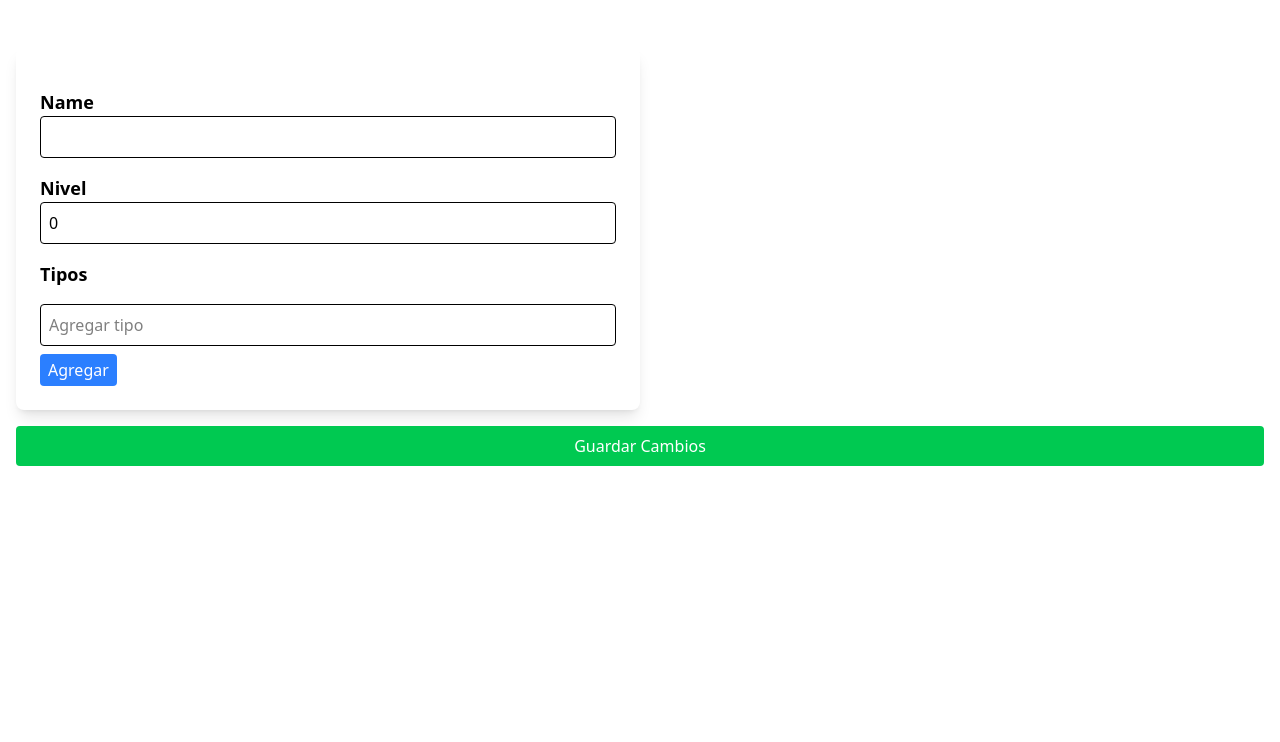
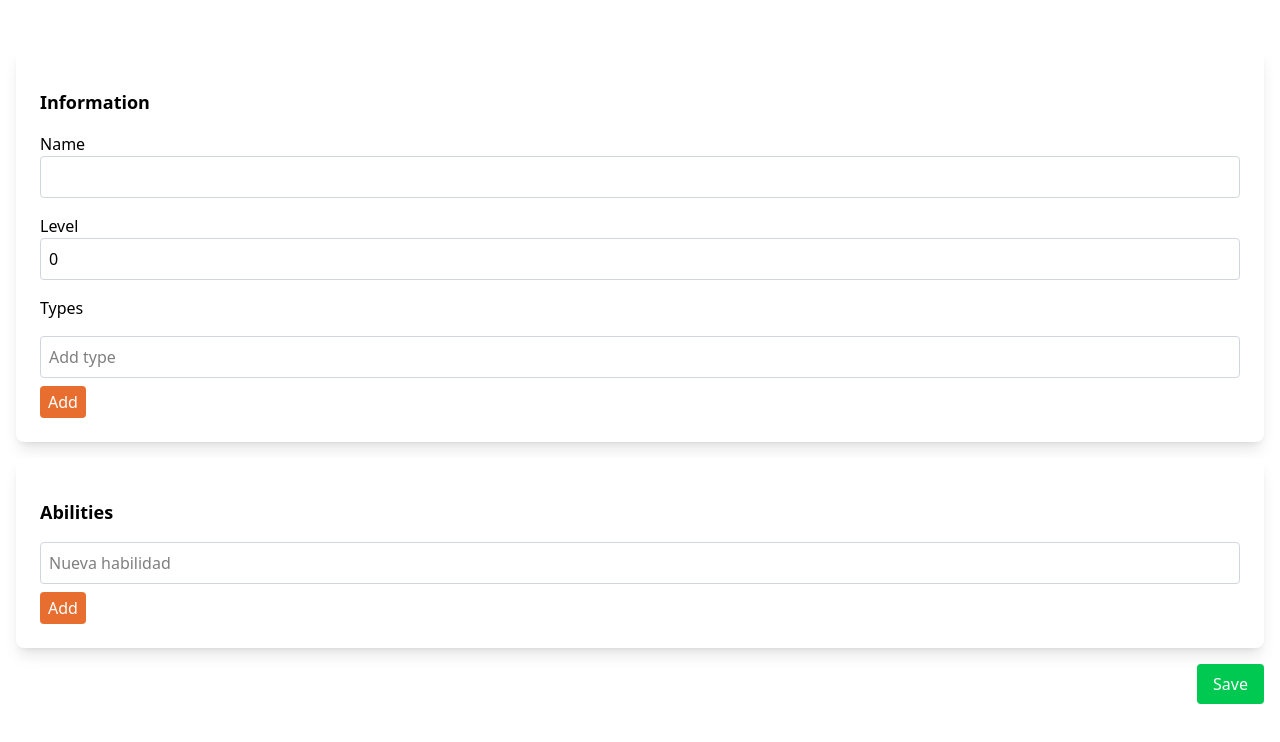
Before and after one commit to GonzaSalda/pokedex-lite, an Angular app: page /pokemon/edit/1 in a window 1280 px wide. Shown: the top 742 px of the page. Built offline with nearby package versions, Linux system fonts and the light colour scheme.

Commit message:
Refactor Pokemon Edit Component

```diff
--- a/src/app/components/pokemon-edit/pokemon-edit.component.html
+++ b/src/app/components/pokemon-edit/pokemon-edit.component.html
@@ -1,30 +1,68 @@
 <div class="container mx-auto px-4 py-8">
-    <div class="flex gap-x-4">
-        <div class="w-[50%] bg-white p-6 rounded-lg shadow-lg mt-4">
-            <label class="block text-lg font-semibold mt-4">Name</label>
-            <input type="text" [(ngModel)]="pokemon.name" class="border rounded p-2 w-full">
+    <!-- Info -->
+    <div class="w-full bg-white p-6 rounded-lg shadow-lg mt-4">
+        <h1 class="block text-lg font-semibold mt-4">Information</h1>
+        <label class="block text-md font-normal mt-4">Name</label>
+        <input type="text" [(ngModel)]="pokemon.name"
+            class="border rounded p-2 w-full border-gray-300 outline-[#E86E30]">
 
-            <label class="block text-lg font-semibold mt-4">Nivel</label>
-            <input type="number" [(ngModel)]="pokemon.level" class="border rounded p-2 w-full">
+        <label class="block text-md font-normal mt-4">Level</label>
+        <input type="number" [(ngModel)]="pokemon.level"
+            class="border rounded p-2 w-full border-gray-300 outline-[#E86E30]">
 
-            <label class="block text-lg font-semibold mt-4">Tipos</label>
+        <label class="block text-md font-normal mt-4">Types</label>
+        <div class="py-2">
+            <span *ngFor="let type of pokemon.types; let i = index"
+                class="bg-gray-200 text-gray-700 px-2 py-1 rounded-full text-sm mr-2">
+                {{ type }}
+                <button (click)="removeType(i)" class="ml-1 text-red-500">&times;</button>
+            </span>
+        </div>
+
+        <input type="text" [(ngModel)]="newType" class="border rounded p-2 w-full border-gray-300 outline-[#E86E30]"
+            placeholder="Add type">
+        <button (click)="addType()" class="bg-[#E86E30] cursor-pointer  text-white px-2 py-1 rounded mt-2">Add</button>
+    </div>
+
+    <!-- Habilidades -->
+    <div class="w-full bg-white p-6 rounded-lg shadow-lg mt-4">
+        <h1 class="block text-lg font-semibold mt-4">Abilities</h1>
+        <div class="py-2">
+            <span *ngFor="let ability of pokemon.abilities; let i = index"
+                class="bg-blue-500 text-white px-2 py-1 rounded-full text-sm mr-2">
+                {{ ability }}
+                <button (click)="removeAbility(i)" class="ml-1 text-white">&times;</button>
+            </span>
+        </div>
+
+        <input type="text" [(ngModel)]="newAbility" class="border rounded p-2 w-full border-gray-300 outline-[#E86E30]"
+            placeholder="Nueva habilidad">
+        <button (click)="addAbility()" class="bg-[#E86E30] cursor-pointer text-white px-2 py-1 rounded mt-2">Add</button>
+
+    </div>
+
+        <!-- Evoluciones -->
+<!--         <div class="w-full bg-white p-6 rounded-lg shadow-lg mt-4">
+            <h1 class="block text-lg font-semibold mt-4">Evolution</h1>
             <div class="py-2">
-                <span *ngFor="let type of pokemon.types; let i = index"
-                    class="bg-gray-200 text-gray-700 px-2 py-1 rounded-full text-sm mr-2">
-                    {{ type }}
-                    <button (click)="removeType(i)" class="ml-1 text-red-500">&times;</button>
+                <span *ngFor="let ability of pokemon.abilities; let i = index"
+                    class="bg-blue-500 text-white px-2 py-1 rounded-full text-sm mr-2">
+                    {{ ability }}
+                    <button (click)="removeAbility(i)" class="ml-1 text-white">&times;</button>
                 </span>
             </div>
 
-            <input type="text" [(ngModel)]="newType" class="border rounded p-2 w-full" placeholder="Agregar tipo">
-            <button (click)="addType()" class="bg-blue-500 text-white px-2 py-1 rounded mt-2">Agregar</button>
-        </div>
-    </div>
+            <input type="text" [(ngModel)]="newAbility" class="border rounded p-2 w-full border-gray-300 outline-[#E86E30]"
+                placeholder="Nueva habilidad">
+            <button (click)="addAbility()" class="bg-[#E86E30] cursor-pointer text-white px-2 py-1 rounded mt-2">Add</button>
+
+        </div> -->
 
 
-    <div>
-        <button (click)="saveChanges()" class="bg-green-500 text-white px-4 py-2 rounded mt-4 w-full">
-            Guardar Cambios
+
+    <div class="flex justify-end">
+        <button (click)="saveChanges()" class=" cursor-pointer bg-green-500 text-white px-4 py-2 rounded mt-4">
+            Save
         </button>
     </div>
 </div>
--- a/src/app/components/pokemon-edit/pokemon-edit.component.ts
+++ b/src/app/components/pokemon-edit/pokemon-edit.component.ts
@@ -12,9 +12,10 @@ import { Router } from '@angular/router';
   styleUrl: './pokemon-edit.component.css',
 })
 export class PokemonEditComponent {
-  pokemon: any = { name: '', level: 0, types: '' };
+  pokemon: any = { name: '', level: 0, types: [], abilities: [] };
   originalName: string = '';
   newType: string = '';
+  newAbility: string = '';
 
   constructor(private route: ActivatedRoute, private router: Router) {}
 
@@ -29,6 +30,8 @@ export class PokemonEditComponent {
         this.pokemon = {
           ...foundPokemon,
           types: Array.isArray(foundPokemon.types) ? foundPokemon.types : [],
+          abilities: Array.isArray(foundPokemon.abilities) ? foundPokemon.abilities : [],
+
         };
         this.originalName = foundPokemon.name;
       }
@@ -45,6 +48,20 @@ export class PokemonEditComponent {
     this.pokemon.types.splice(index, 1);
   }
 
+  addAbility() {
+    if (this.newAbility.trim()) {
+      if (!Array.isArray(this.pokemon.abilities)) {
+        this.pokemon.abilities = []; // Asegurar que sea un array
+      }
+      this.pokemon.abilities.push(this.newAbility.trim());
+      this.newAbility = '';
+    }
+  }
+
+  removeAbility(index: number) {
+    this.pokemon.abilities.splice(index, 1);
+  }
+
   saveChanges() {
     let storedPokemons = JSON.parse(localStorage.getItem('pokemons') || '[]');
     const index = storedPokemons.findIndex(
@@ -54,7 +71,8 @@ export class PokemonEditComponent {
     if (index !== -1) {
       storedPokemons[index] = {
         ...this.pokemon,
-        types: this.pokemon.types,
+         types: [...this.pokemon.types],  // Asegurar que siga siendo array
+      abilities: [...this.pokemon.abilities],  // Guardar correctamente habilidades
       };
 
       // Si el nombre cambió, actualizar la clave en localStorage
```
